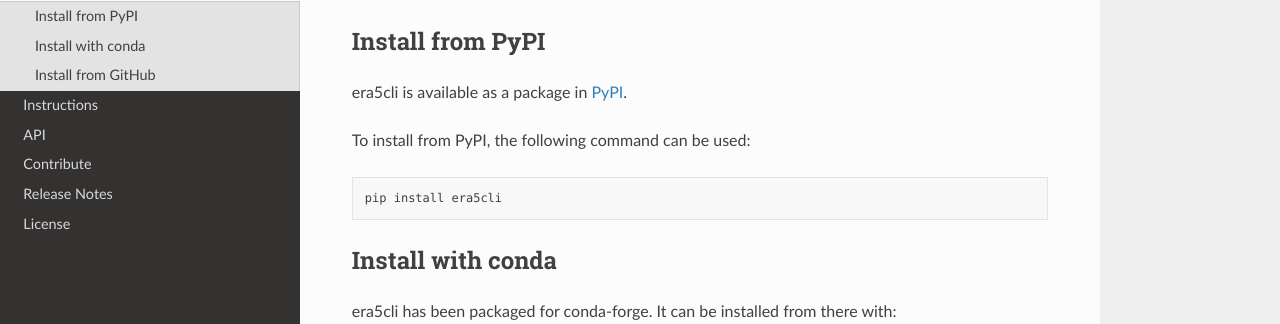
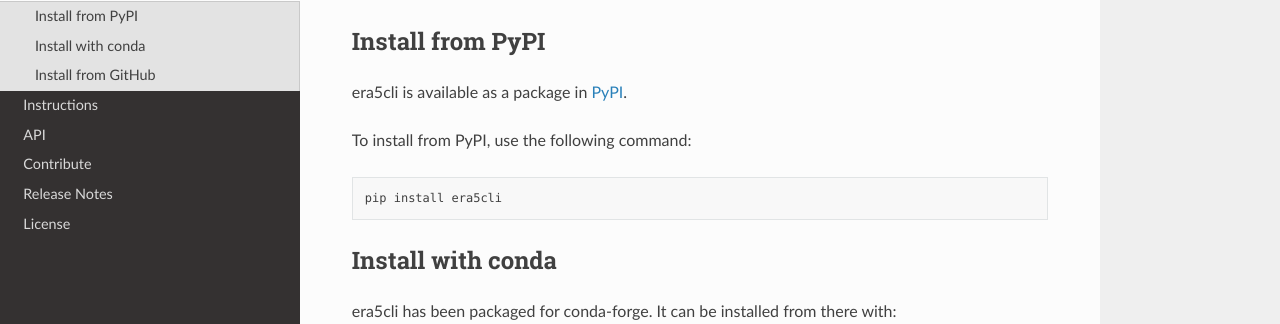
Before and after one commit to eWaterCycle/era5cli, a Sphinx documentation site: the page built from docs/source/installation.rst, in a window 1280 px wide and 1001 px high. Shown: the part 135-459 px from the top of the window. Built offline with Sphinx 7.4.7 and the Read the Docs theme 2.0.0, drawn with Linux system fonts in a browser that asks for light colours.

Commit message:
small change to update PR

```diff
--- a/docs/source/installation.rst
+++ b/docs/source/installation.rst
@@ -5,7 +5,7 @@
 ~~~~~~~~~~~~~~~~~
 era5cli is available as a package in `PyPI <https://pypi.org/project/era5cli/>`_.
 
-To install from PyPI, the following command can be used:
+To install from PyPI, use the following command:
 ::
 
    pip install era5cli
```
